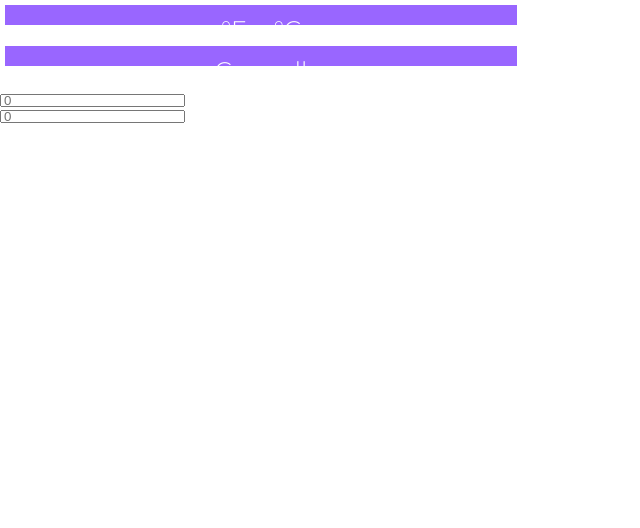
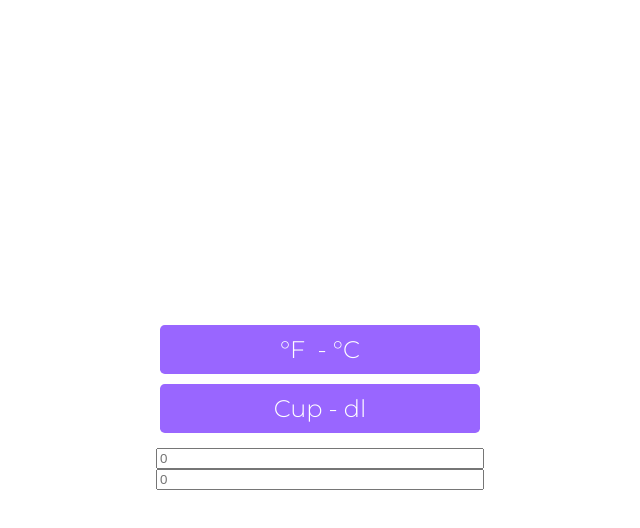
Before and after one commit to Sakira7/Sakira7.github.io, a plain HTML site: page index.html in a window 1280 px wide. Shown: the whole page, without its empty margins (0-640 px from the left). Drawn offline with Linux system fonts and the light colour scheme.

Commit message:
Update stylesheet.css

```diff
--- a/stylesheet.css
+++ b/stylesheet.css
@@ -56,31 +56,22 @@ body{
     font-family: "Montserrat", sans-serif;
 }
 #container{
-<<<<<<< HEAD
 		padding-top:25%;
     width:100%;
     height:100%;
-=======
     width:50%;
     height:50%;
->>>>>>> parent of d4442c2... Update stylesheet.css
     text-align: center;
 
 }
 .input{
-<<<<<<< HEAD
-    width:1em;
-		height:0.5em;
+    width:50%;
+		height:40%;
 }
+
 .button{
-    width:1em;
-		height:0.5em;
-=======
-    width:40%;
-}
-.button{
-    width:40%;
->>>>>>> parent of d4442c2... Update stylesheet.css
+    width:50%;
+		height:40%;
     border-radius: 0.2em;
     border:none;
     background-color: #96f;
```
